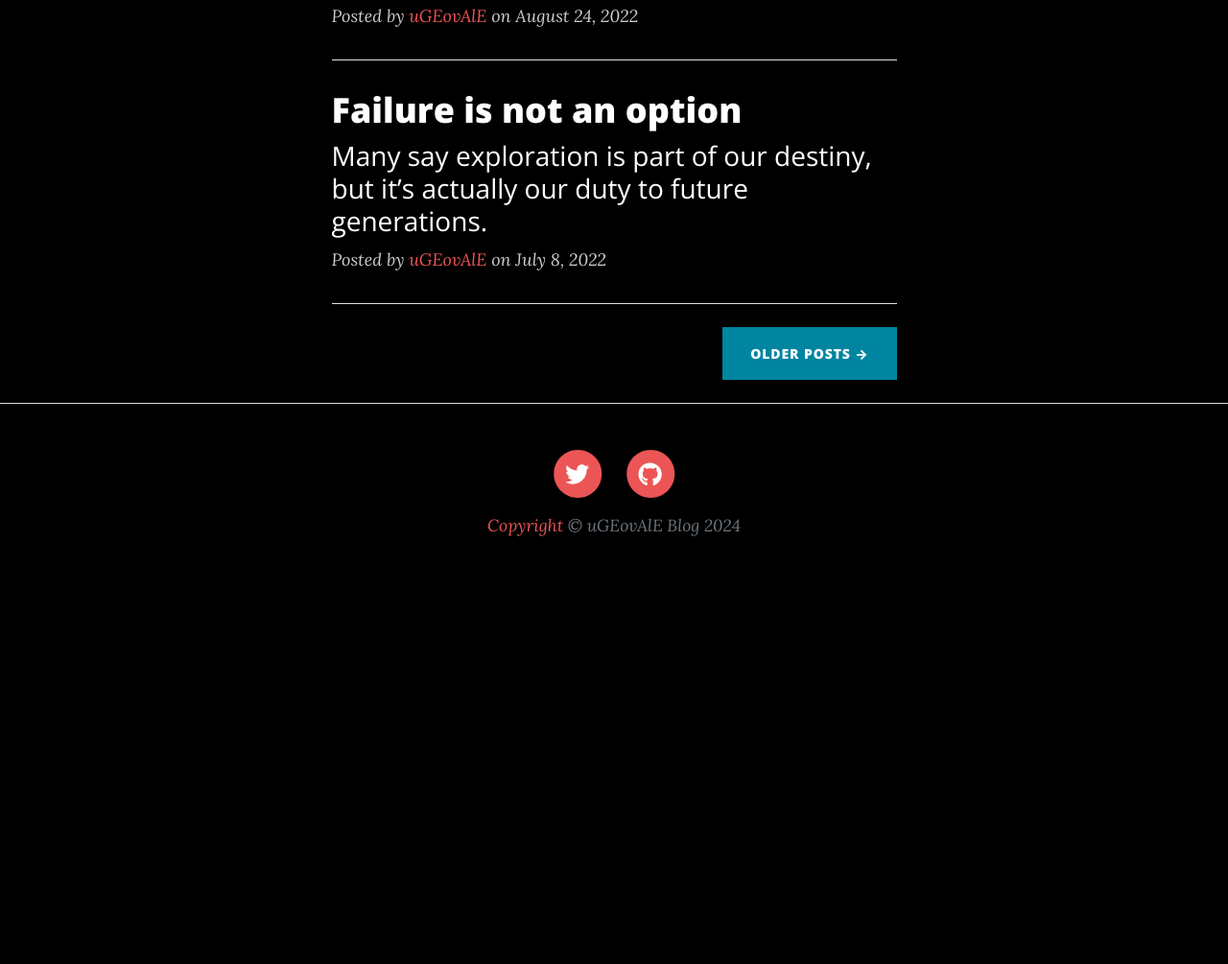
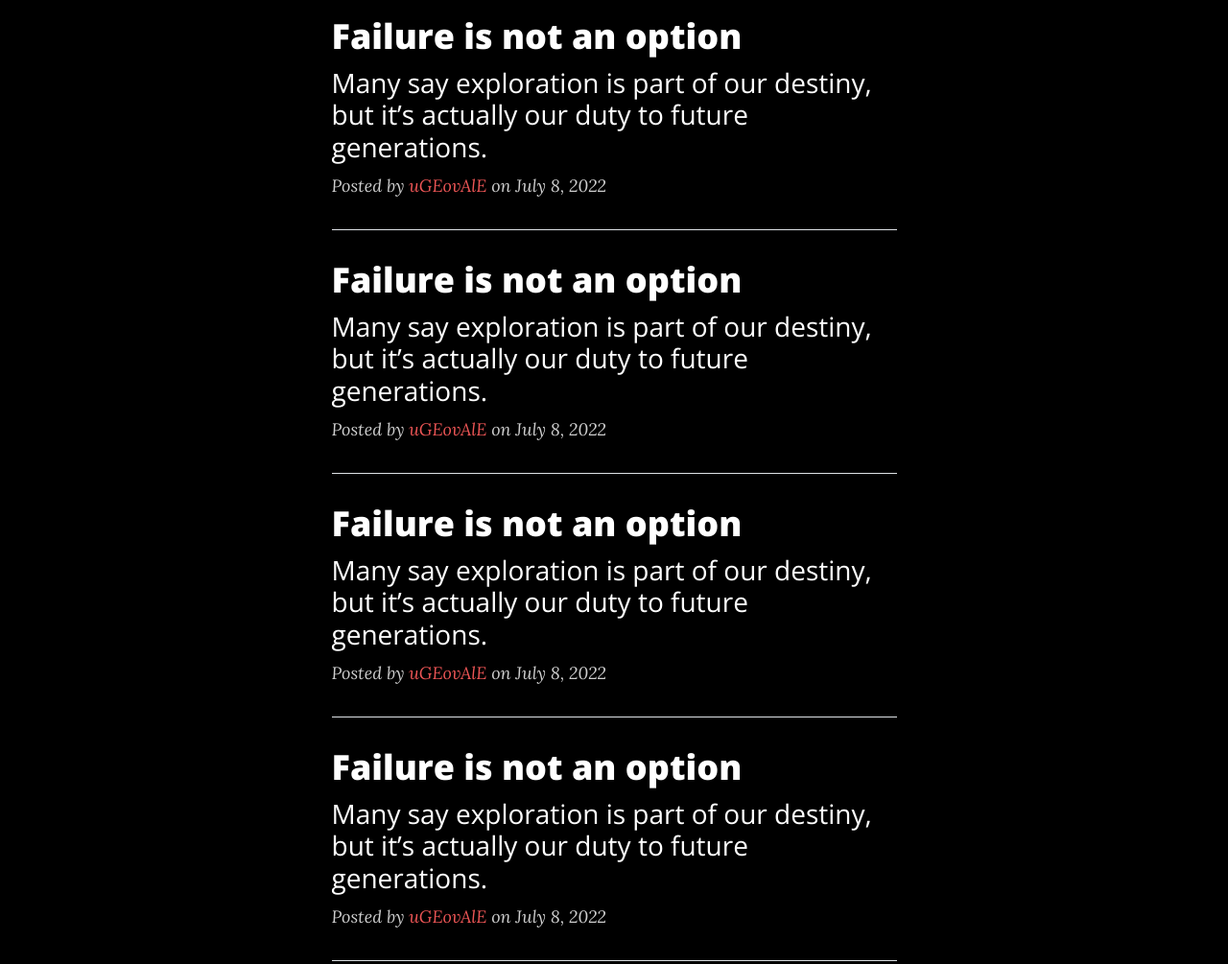
Before and after one commit to uGEovAlE/uGEovAlE.github.io, a plain HTML site: page index.html in a window 1280 px wide. Shown: the part 1347-2352 px from the top of the page at 96% size. Before the commit the page ends 1956 px from the top, so only its background shows below. Drawn offline with nearby package versions, Linux system fonts and the light colour scheme.

Commit message:
Add files via upload

```diff
--- a/index.html
+++ b/index.html
@@ -3,9 +3,9 @@
     <head>
         <meta charset="utf-8" />
         <meta name="viewport" content="width=device-width, initial-scale=1, shrink-to-fit=no" />
-        <meta name="description" content="" />
-        <meta name="author" content="" />
-        <title>Blog</title>
+        <meta name="description" content="uGEovAlE" />
+        <meta name="author" content="uGEovAlE" />
+        <title>Awesome - Learn</title>
         <link rel="icon" type="image/x-icon" href="assets/favicon.ico" />
         <!-- Font Awesome icons (free version)-->
         <script src="https://use.fontawesome.com/releases/v6.1.0/js/all.js" crossorigin="anonymous"></script>
@@ -54,14 +54,14 @@
                 <div class="col-md-10 col-lg-8 col-xl-7">
                     <!-- Post preview-->
                     <div class="post-preview">
-                        <a href="post.html">
-                            <h2 class="post-title">Man must explore, and this is exploration at its greatest</h2>
-                            <h3 class="post-subtitle">Problems look mighty small from 150 miles up</h3>
+                        <a href="awesome.html">
+                            <h2 class="post-title">List of awesome</h2>
+                            <h3 class="post-subtitle">A list of all kinds of awesome</h3>
                         </a>
                         <p class="post-meta">
                             Posted by
                             <a href="about.html">uGEovAlE</a>
-                            on September 24, 2022
+                            on September 23, 2024
                         </p>
                     </div>
                     <!-- Divider-->
@@ -103,9 +103,55 @@
                             on July 8, 2022
                         </p>
                     </div>
+
+                    <!-- Divider-->
+                    <hr class="my-4" />
+                    <!-- Post preview-->
+                    <div class="post-preview">
+                        <a href="post.html">
+                            <h2 class="post-title">Failure is not an option</h2>
+                            <h3 class="post-subtitle">Many say exploration is part of our destiny, but it’s actually our duty to future generations.</h3>
+                        </a>
+                        <p class="post-meta">
+                            Posted by
+                            <a href="about.html">uGEovAlE</a>
+                            on July 8, 2022
+                        </p>
+                    </div>
+
                     <!-- Divider-->
                     <hr class="my-4" />
                     <!-- Pager-->
+                    <!-- Post preview-->
+                    <div class="post-preview">
+                        <a href="post.html">
+                            <h2 class="post-title">Failure is not an option</h2>
+                            <h3 class="post-subtitle">Many say exploration is part of our destiny, but it’s actually our duty to future generations.</h3>
+                        </a>
+                        <p class="post-meta">
+                            Posted by
+                            <a href="about.html">uGEovAlE</a>
+                            on July 8, 2022
+                        </p>
+                    </div>
+
+                    <!-- Divider-->
+                    <hr class="my-4" />
+                    <!-- Post preview-->
+                    <div class="post-preview">
+                        <a href="post.html">
+                            <h2 class="post-title">Failure is not an option</h2>
+                            <h3 class="post-subtitle">Many say exploration is part of our destiny, but it’s actually our duty to future generations.</h3>
+                        </a>
+                        <p class="post-meta">
+                            Posted by
+                            <a href="about.html">uGEovAlE</a>
+                            on July 8, 2022
+                        </p>
+                    </div>
+
+                    <!-- Divider-->
+                    <hr class="my-4" />
                     <div class="d-flex justify-content-end mb-4"><a class="btn btn-primary text-uppercase" href="#!">Older Posts →</a></div>
                 </div>
             </div>
```
